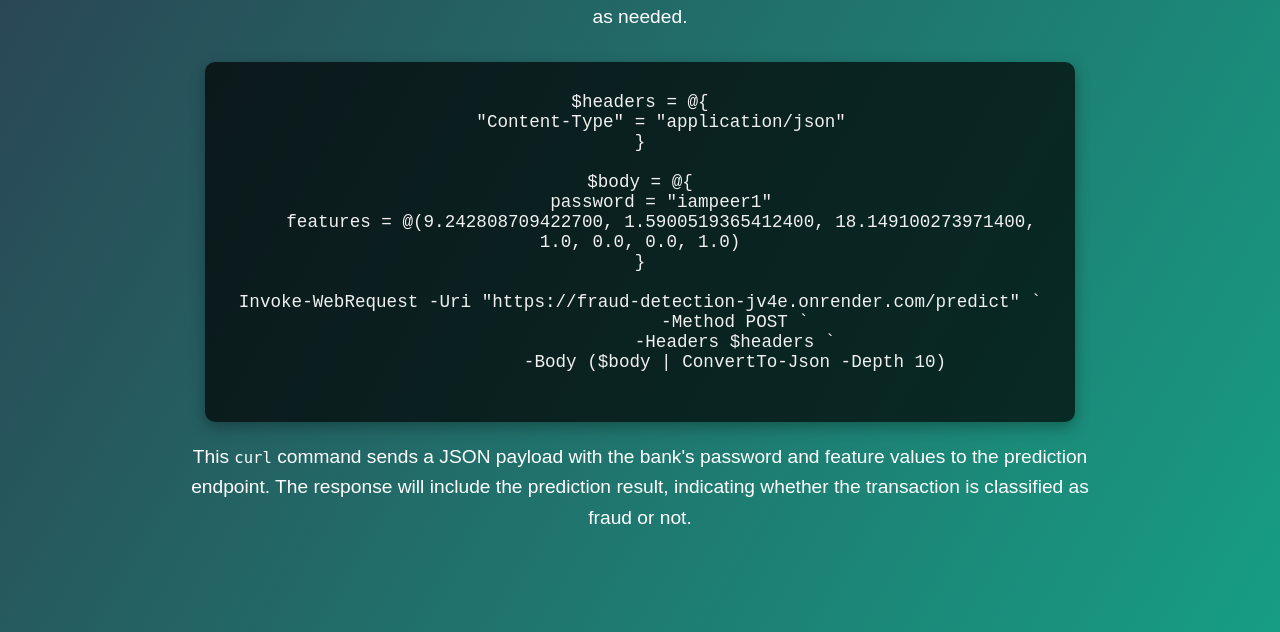
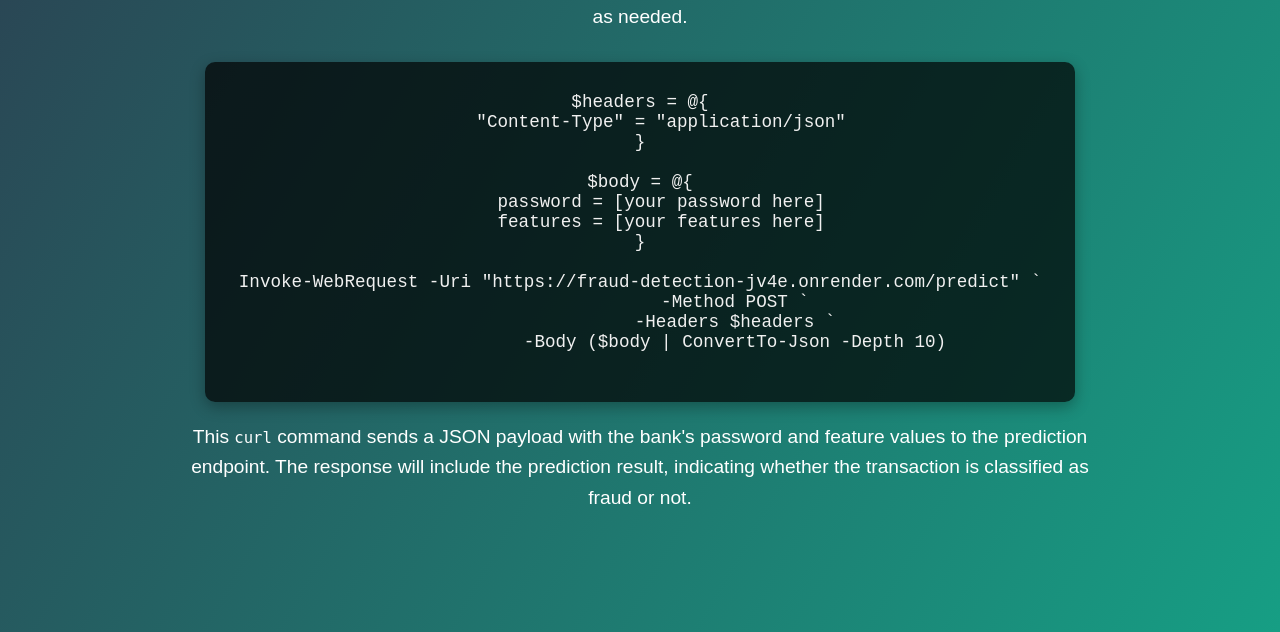
Before and after one commit to sameermd33/fraud-detection, a Flask app: page /service in a window 1280 px wide. Shown: the part 301-933 px from the top of the page. Run offline with Flask 3, Linux system fonts and the light colour scheme; parts of the project's set-up code (start-up, migrations or seed data) failed here and were passed over.

Commit message:
Update service.html

```diff
--- a/templates/service.html
+++ b/templates/service.html
@@ -130,8 +130,8 @@ $headers = @{
 }
 
 $body = @{
-    password = "iampeer1"
-    features = @(9.242808709422700, 1.5900519365412400, 18.149100273971400, 1.0, 0.0, 0.0, 1.0)
+    password = [your password here]
+    features = [your features here]
 }
 
 Invoke-WebRequest -Uri "https://fraud-detection-jv4e.onrender.com/predict" `
```
